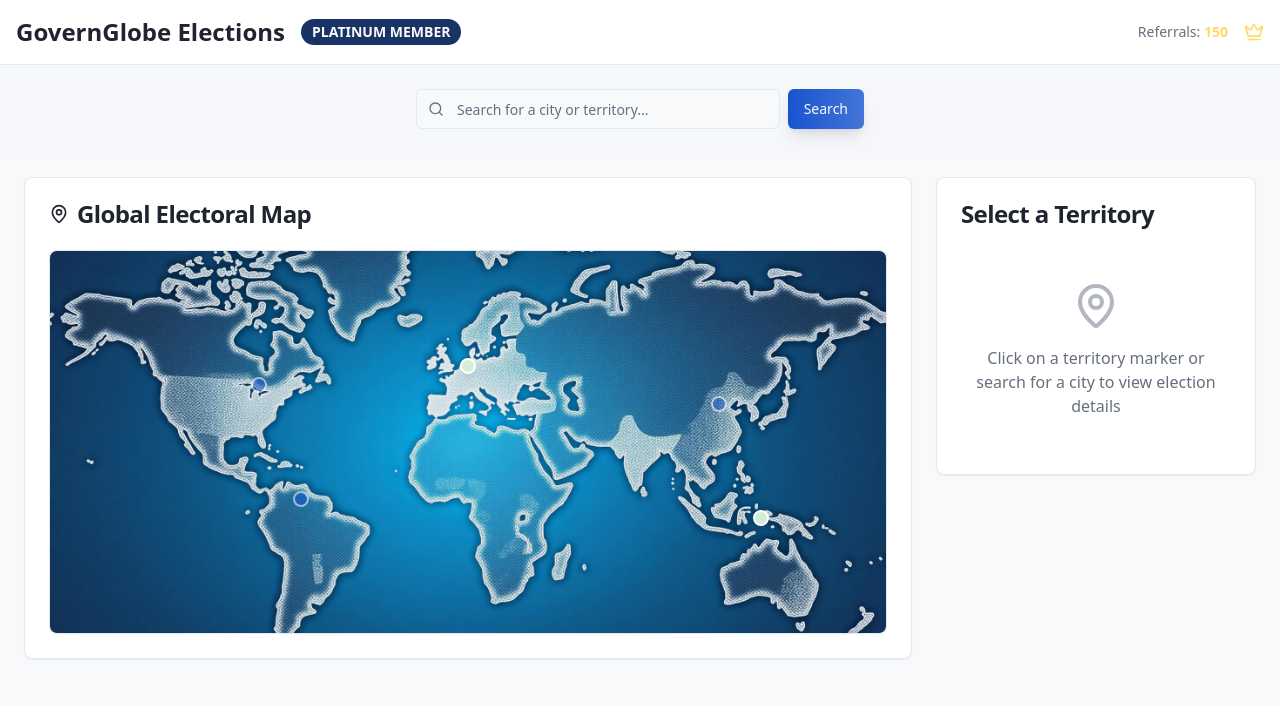
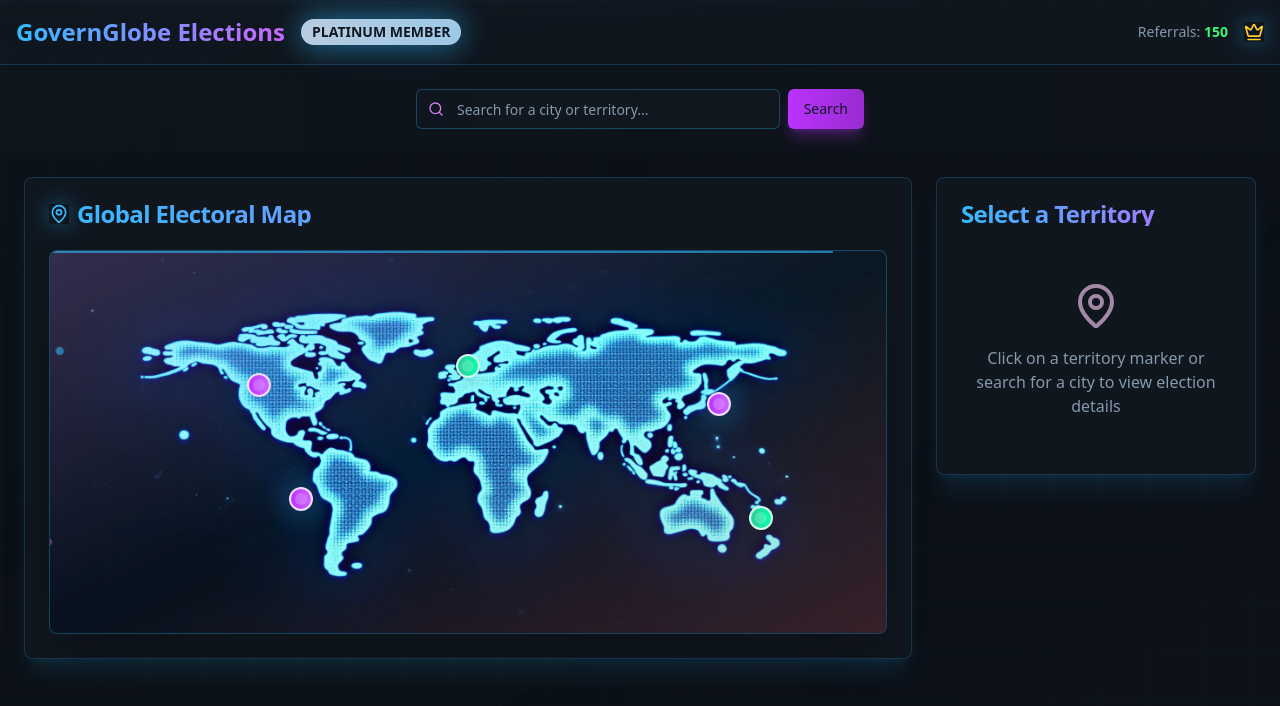
Before and after one commit to harryyatra506-sketch/govern-globe-elections, a React (Vite) app: page / in a window 1280 px wide. Shown: the top 706 px of the page. Built offline with nearby package versions, Linux system fonts and the light colour scheme.

Commit message:
Refine world map styling
Adjust world map to be more futuristic with modern, trendy lines and colors. Slow down the heartbeat animation for a better visual experience.

```diff
--- a/src/components/WorldMap.tsx
+++ b/src/components/WorldMap.tsx
@@ -4,7 +4,7 @@ import { Button } from './ui/button';
 import { Input } from './ui/input';
 import { Card, CardContent, CardHeader, CardTitle } from './ui/card';
 import { Badge } from './ui/badge';
-import worldMapBg from '@/assets/world-map-bg.jpg';
+import futuristicWorldMap from '@/assets/futuristic-world-map.jpg';
 
 interface Territory {
   id: string;
@@ -52,97 +52,139 @@ const WorldMap = () => {
   };
 
   return (
-    <div className="min-h-screen bg-background">
+    <div className="min-h-screen bg-background relative overflow-hidden">
+      {/* Futuristic Background Effects */}
+      <div className="absolute inset-0 opacity-30">
+        <div className="absolute top-0 left-0 w-full h-1 bg-gradient-to-r from-transparent via-primary to-transparent animate-scan-line"></div>
+        <div className="absolute inset-0 bg-gradient-to-br from-primary/5 via-transparent to-accent/5"></div>
+      </div>
+
+      {/* Animated Grid Overlay */}
+      <div className="absolute inset-0 opacity-20" style={{
+        backgroundImage: `
+          linear-gradient(rgba(0, 255, 255, 0.1) 1px, transparent 1px),
+          linear-gradient(90deg, rgba(0, 255, 255, 0.1) 1px, transparent 1px)
+        `,
+        backgroundSize: '50px 50px'
+      }}></div>
+
       {/* Header */}
-      <header className="border-b bg-card p-4">
+      <header className="relative z-10 border-b border-primary/20 bg-card/80 backdrop-blur-md p-4">
         <div className="max-w-7xl mx-auto flex justify-between items-center">
           <div className="flex items-center gap-4">
-            <h1 className="text-2xl font-bold text-foreground">GovernGlobe Elections</h1>
-            <Badge variant={user.tier === 'platinum' ? 'default' : 'secondary'} className="text-sm">
+            <h1 className="text-2xl font-bold bg-gradient-to-r from-primary to-accent bg-clip-text text-transparent">
+              GovernGlobe Elections
+            </h1>
+            <Badge
+              variant={user.tier === 'platinum' ? 'default' : 'secondary'}
+              className={`text-sm transition-all duration-300 ${
+                user.tier === 'platinum'
+                  ? 'bg-gradient-to-r from-platinum to-platinum/80 animate-glow-pulse'
+                  : 'bg-gradient-to-r from-secondary to-secondary/80'
+              }`}
+            >
               {user.tier.toUpperCase()} MEMBER
             </Badge>
           </div>
 
           <div className="flex items-center gap-4">
             <div className="text-sm text-muted-foreground">
-              Referrals: <span className="font-semibold text-gold">{user.referrals}</span>
+              Referrals: <span className="font-semibold text-gold animate-hologram">{user.referrals}</span>
             </div>
             {user.tier === 'platinum' && (
-              <Crown className="w-5 h-5 text-gold" />
+              <Crown className="w-5 h-5 text-gold animate-glow-pulse" />
             )}
           </div>
         </div>
       </header>
 
       {/* Search Bar */}
-      <div className="p-6 bg-muted/30">
+      <div className="relative z-10 p-6 bg-gradient-to-r from-card/50 to-card/30 backdrop-blur-sm">
         <div className="max-w-md mx-auto">
           <form onSubmit={handleSearchSubmit} className="flex gap-2">
             <div className="relative flex-1">
-              <Search className="absolute left-3 top-3 w-4 h-4 text-muted-foreground" />
+              <Search className="absolute left-3 top-3 w-4 h-4 text-primary animate-hologram" />
               <Input
                 placeholder="Search for a city or territory..."
                 value={searchTerm}
                 onChange={(e) => setSearchTerm(e.target.value)}
-                className="pl-10"
+                className="pl-10 bg-card/80 border-primary/30 focus:border-primary focus:ring-primary/20 transition-all duration-300"
               />
             </div>
-            <Button type="submit" variant="election">
+            <Button type="submit" variant="election" className="shadow-lg shadow-election/30">
               Search
             </Button>
           </form>
         </div>
       </div>
 
-      <div className="flex gap-6 p-6 max-w-7xl mx-auto">
+      <div className="relative z-10 flex gap-6 p-6 max-w-7xl mx-auto">
         {/* Map Section */}
         <div className="flex-1">
-          <Card>
+          <Card className="bg-card/80 backdrop-blur-md border-primary/20 shadow-xl shadow-primary/10">
             <CardHeader>
-              <CardTitle className="flex items-center gap-2">
-                <MapPin className="w-5 h-5" />
+              <CardTitle className="flex items-center gap-2 bg-gradient-to-r from-primary to-accent bg-clip-text text-transparent">
+                <MapPin className="w-5 h-5 text-primary animate-glow-pulse" />
                 Global Electoral Map
               </CardTitle>
             </CardHeader>
             <CardContent>
               <div
-                className="relative w-full h-96 bg-cover bg-center rounded-lg border overflow-hidden"
-                style={{ backgroundImage: `url(${worldMapBg})` }}
+                className="relative w-full h-96 bg-cover bg-center rounded-lg border border-primary/30 overflow-hidden shadow-2xl"
+                style={{ backgroundImage: `url(${futuristicWorldMap})` }}
               >
-                <div className="absolute inset-0 bg-primary/10"></div>
+                {/* Holographic overlay */}
+                <div className="absolute inset-0 bg-gradient-to-br from-primary/20 via-transparent to-accent/20 animate-hologram"></div>
+
+                {/* Scanning lines effect */}
+                <div className="absolute inset-0">
+                  <div className="absolute top-0 left-0 w-full h-0.5 bg-primary/60 animate-scan-line"></div>
+                  <div className="absolute bottom-0 right-0 w-full h-0.5 bg-accent/60 animate-scan-line" style={{ animationDelay: '2s' }}></div>
+                </div>
+
+                {/* Data flow lines */}
+                <div className="absolute inset-0 overflow-hidden">
+                  <div className="absolute top-1/4 left-0 w-2 h-2 bg-primary rounded-full animate-data-flow"></div>
+                  <div className="absolute top-3/4 left-0 w-2 h-2 bg-accent rounded-full animate-data-flow" style={{ animationDelay: '1s' }}></div>
+                </div>
 
                 {/* Territory Markers */}
                 {filteredTerritories.map((territory) => (
                   <button
                     key={territory.id}
                     onClick={() => handleTerritoryClick(territory)}
-                    className={`absolute transform -translate-x-1/2 -translate-y-1/2 w-4 h-4 rounded-full border-2 border-white shadow-lg transition-all duration-200 hover:scale-150 ${
+                    className={`absolute transform -translate-x-1/2 -translate-y-1/2 w-6 h-6 rounded-full border-2 border-white/80 shadow-lg transition-all duration-300 hover:scale-150 hover:shadow-xl group ${
                       territory.hasElection
-                        ? 'bg-election animate-pulse'
+                        ? 'bg-gradient-to-r from-election to-accent animate-glow-pulse shadow-election/50'
                         : territory.governor
-                        ? 'bg-gold'
-                        : 'bg-territory'
+                        ? 'bg-gradient-to-r from-gold to-gold/80 animate-glow-pulse shadow-gold/50'
+                        : 'bg-gradient-to-r from-territory to-secondary hover:shadow-territory/50'
                     }`}
                     style={{
                       left: `${territory.coordinates.x}%`,
                       top: `${territory.coordinates.y}%`,
                     }}
                     title={territory.name}
-                  />
+                  >
+                    {/* Inner glow effect */}
+                    <div className="absolute inset-1 rounded-full bg-white/20 animate-hologram"></div>
+                  </button>
                 ))}
 
                 {selectedTerritory && (
                   <div
-                    className="absolute transform -translate-x-1/2 -translate-y-full bg-card border rounded-lg p-2 shadow-lg z-10"
+                    className="absolute transform -translate-x-1/2 -translate-y-full bg-card/90 backdrop-blur-md border border-primary/30 rounded-lg p-3 shadow-xl shadow-primary/20 z-10 animate-glow-pulse"
                     style={{
                       left: `${selectedTerritory.coordinates.x}%`,
                       top: `${selectedTerritory.coordinates.y}%`,
                     }}
                   >
-                    <div className="text-sm font-semibold">{selectedTerritory.name}</div>
+                    <div className="text-sm font-semibold text-primary">{selectedTerritory.name}</div>
                     <div className="text-xs text-muted-foreground">
                       {selectedTerritory.applicants} applicants
                     </div>
+                    {/* Connecting line */}
+                    <div className="absolute top-full left-1/2 transform -translate-x-1/2 w-0.5 h-4 bg-primary animate-hologram"></div>
                   </div>
                 )}
               </div>
@@ -153,45 +195,51 @@ const WorldMap = () => {
         {/* Territory Details */}
         <div className="w-80">
           {selectedTerritory ? (
-            <Card>
+            <Card className="bg-card/80 backdrop-blur-md border-primary/20 shadow-xl shadow-primary/10">
               <CardHeader>
                 <CardTitle className="flex items-center justify-between">
-                  {selectedTerritory.name}
+                  <span className="bg-gradient-to-r from-primary to-accent bg-clip-text text-transparent">
+                    {selectedTerritory.name}
+                  </span>
                   {selectedTerritory.hasElection && (
-                    <Badge variant="destructive">ELECTION ACTIVE</Badge>
+                    <Badge variant="destructive" className="animate-glow-pulse shadow-lg shadow-destructive/30">
+                      ELECTION ACTIVE
+                    </Badge>
                   )}
                 </CardTitle>
               </CardHeader>
               <CardContent className="space-y-4">
                 <div className="flex items-center gap-2 text-sm">
-                  <Users className="w-4 h-4" />
+                  <Users className="w-4 h-4 text-primary animate-hologram" />
                   <span>{selectedTerritory.applicants} Applicants</span>
                 </div>
 
                 {selectedTerritory.governor && (
-                  <div className="p-3 bg-gold/10 rounded-lg border border-gold/20">
-                    <div className="text-sm font-medium text-gold-foreground">Current Governor</div>
-                    <div className="text-lg font-bold">{selectedTerritory.governor}</div>
+                  <div className="p-3 bg-gradient-to-r from-gold/20 to-gold/10 rounded-lg border border-gold/30 animate-glow-pulse">
+                    <div className="text-sm font-medium text-gold">Current Governor</div>
+                    <div className="text-lg font-bold bg-gradient-to-r from-gold to-gold/80 bg-clip-text text-transparent">
+                      {selectedTerritory.governor}
+                    </div>
                   </div>
                 )}
 
                 <div className="space-y-2">
-                  <div className="text-sm font-medium">Application Status</div>
+                  <div className="text-sm font-medium text-primary">Application Status</div>
                   {user.tier === 'platinum' ? (
-                    <Button variant="election" className="w-full">
+                    <Button variant="election" className="w-full shadow-lg shadow-election/30 hover:shadow-election/50 transition-all duration-300">
                       Apply for Governor
                     </Button>
                   ) : user.tier === 'gold' ? (
                     <div className="text-sm text-muted-foreground">
                       Reach 100 referrals to unlock governor applications
                       <div className="mt-2">
-                        <div className="w-full bg-muted rounded-full h-2">
+                        <div className="w-full bg-muted rounded-full h-2 border border-primary/20">
                           <div
-                            className="bg-gold h-2 rounded-full transition-all duration-500"
+                            className="bg-gradient-to-r from-gold to-gold/80 h-2 rounded-full transition-all duration-500 animate-glow-pulse"
                             style={{ width: `${Math.min((user.referrals / 100) * 100, 100)}%` }}
                           ></div>
                         </div>
-                        <div className="text-xs mt-1">{user.referrals}/100 referrals</div>
+                        <div className="text-xs mt-1 text-gold">{user.referrals}/100 referrals</div>
                       </div>
                     </div>
                   ) : (
@@ -202,13 +250,13 @@ const WorldMap = () => {
                 </div>
 
                 {selectedTerritory.hasElection && (
-                  <div className="border-t pt-4">
-                    <div className="text-sm font-medium mb-2">Active Candidates</div>
+                  <div className="border-t border-primary/20 pt-4">
+                    <div className="text-sm font-medium mb-2 text-primary">Active Candidates</div>
                     <div className="space-y-2">
                       {['Sarah Johnson', 'Michael Chen', 'Elena Rodriguez'].map((candidate, index) => (
-                        <div key={index} className="flex items-center justify-between p-2 bg-muted/50 rounded">
+                        <div key={index} className="flex items-center justify-between p-2 bg-gradient-to-r from-muted/50 to-transparent rounded border border-primary/10 hover:border-primary/30 transition-all duration-300">
                           <span className="text-sm">{candidate}</span>
-                          <Button variant="outline" size="sm">
+                          <Button variant="outline" size="sm" className="border-primary/30 hover:border-primary hover:shadow-lg hover:shadow-primary/20 transition-all duration-300">
                             View Profile
                           </Button>
                         </div>
@@ -219,13 +267,15 @@ const WorldMap = () => {
               </CardContent>
             </Card>
           ) : (
-            <Card>
+            <Card className="bg-card/80 backdrop-blur-md border-primary/20 shadow-xl shadow-primary/10">
               <CardHeader>
-                <CardTitle>Select a Territory</CardTitle>
+                <CardTitle className="bg-gradient-to-r from-primary to-accent bg-clip-text text-transparent">
+                  Select a Territory
+                </CardTitle>
               </CardHeader>
               <CardContent>
                 <div className="text-center text-muted-foreground py-8">
-                  <MapPin className="w-12 h-12 mx-auto mb-4 opacity-50" />
+                  <MapPin className="w-12 h-12 mx-auto mb-4 opacity-50 animate-hologram" />
                   <p>Click on a territory marker or search for a city to view election details</p>
                 </div>
               </CardContent>
--- a/src/index.css
+++ b/src/index.css
@@ -8,44 +8,60 @@ All colors MUST be HSL.
 
 @layer base {
   :root {
-    --background: 220 30% 98%;
-    --foreground: 220 20% 15%;
+    --background: 215 30% 7%;
+    --foreground: 210 40% 95%;
 
-    --card: 0 0% 100%;
-    --card-foreground: 220 20% 15%;
+    --card: 215 30% 10%;
+    --card-foreground: 210 40% 95%;
 
-    --popover: 0 0% 100%;
-    --popover-foreground: 220 20% 15%;
+    --popover: 215 30% 10%;
+    --popover-foreground: 210 40% 95%;
 
-    --primary: 220 60% 25%;
-    --primary-foreground: 0 0% 98%;
+    --primary: 200 100% 60%;
+    --primary-foreground: 215 30% 10%;
 
-    --secondary: 45 100% 85%;
-    --secondary-foreground: 220 60% 25%;
+    --secondary: 160 100% 50%;
+    --secondary-foreground: 215 30% 10%;
 
-    --muted: 220 15% 95%;
-    --muted-foreground: 220 10% 45%;
+    --muted: 215 30% 15%;
+    --muted-foreground: 210 20% 60%;
 
-    --accent: 220 15% 95%;
-    --accent-foreground: 220 60% 25%;
+    --accent: 280 100% 70%;
+    --accent-foreground: 215 30% 10%;
 
     --destructive: 0 84.2% 60.2%;
     --destructive-foreground: 210 40% 98%;
 
-    /* Government/Election Theme Colors */
-    --gold: 45 100% 70%;
-    --gold-foreground: 220 60% 25%;
-    --platinum: 220 15% 85%;
-    --platinum-foreground: 220 60% 25%;
-    --election: 220 80% 45%;
-    --election-foreground: 0 0% 98%;
-    --territory: 120 40% 88%;
-    --territory-foreground: 120 40% 25%;
+    /* Futuristic Colors */
+    --neon-blue: 200 100% 60%;
+    --neon-cyan: 180 100% 50%;
+    --neon-purple: 280 100% 70%;
+    --neon-green: 120 100% 50%;
+    --dark-bg: 215 30% 7%;
+    --dark-surface: 215 30% 10%;
+    --grid-color: 200 100% 60%;
 
-    /* Gradients */
-    --gradient-primary: linear-gradient(135deg, hsl(var(--primary)), hsl(220 80% 35%));
-    --gradient-gold: linear-gradient(135deg, hsl(var(--gold)), hsl(35 100% 60%));
-    --gradient-platinum: linear-gradient(135deg, hsl(var(--platinum)), hsl(220 20% 90%));
+    /* Gold/Platinum kept but enhanced */
+    --gold: 45 100% 60%;
+    --gold-foreground: 215 30% 10%;
+    --platinum: 210 40% 80%;
+    --platinum-foreground: 215 30% 10%;
+    --election: 280 100% 60%;
+    --election-foreground: 215 30% 10%;
+    --territory: 160 60% 50%;
+    --territory-foreground: 215 30% 10%;
+
+    /* Futuristic Gradients */
+    --gradient-primary: linear-gradient(135deg, hsl(var(--neon-blue)), hsl(var(--neon-cyan)));
+    --gradient-neon: linear-gradient(135deg, hsl(var(--neon-purple)), hsl(var(--neon-blue)));
+    --gradient-gold: linear-gradient(135deg, hsl(var(--gold)), hsl(25 100% 50%));
+    --gradient-platinum: linear-gradient(135deg, hsl(var(--platinum)), hsl(200 40% 70%));
+    --gradient-surface: linear-gradient(135deg, hsl(var(--dark-surface)), hsl(215 30% 12%));
+
+    /* Glow Effects */
+    --glow-blue: 0 0 20px hsl(var(--neon-blue) / 0.5);
+    --glow-purple: 0 0 20px hsl(var(--neon-purple) / 0.5);
+    --glow-green: 0 0 20px hsl(var(--neon-green) / 0.5);
 
     --border: 214.3 31.8% 91.4%;
     --input: 214.3 31.8% 91.4%;
--- a/tailwind.config.ts
+++ b/tailwind.config.ts
@@ -100,11 +100,54 @@ export default {
 					to: {
 						height: '0'
 					}
+				},
+				'glow-pulse': {
+					'0%, 100%': {
+						boxShadow: '0 0 20px hsl(var(--neon-blue) / 0.3)'
+					},
+					'50%': {
+						boxShadow: '0 0 40px hsl(var(--neon-blue) / 0.6), 0 0 60px hsl(var(--neon-blue) / 0.4)'
+					}
+				},
+				'scan-line': {
+					'0%': {
+						transform: 'translateX(-100%)'
+					},
+					'100%': {
+						transform: 'translateX(100vw)'
+					}
+				},
+				'data-flow': {
+					'0%': {
+						transform: 'translateX(-100%) rotate(0deg)',
+						opacity: '0'
+					},
+					'50%': {
+						opacity: '1'
+					},
+					'100%': {
+						transform: 'translateX(100%) rotate(360deg)',
+						opacity: '0'
+					}
+				},
+				'hologram': {
+					'0%, 100%': {
+						opacity: '0.8',
+						filter: 'hue-rotate(0deg)'
+					},
+					'50%': {
+						opacity: '1',
+						filter: 'hue-rotate(90deg)'
+					}
 				}
 			},
 			animation: {
 				'accordion-down': 'accordion-down 0.2s ease-out',
-				'accordion-up': 'accordion-up 0.2s ease-out'
+				'accordion-up': 'accordion-up 0.2s ease-out',
+				'glow-pulse': 'glow-pulse 3s ease-in-out infinite',
+				'scan-line': 'scan-line 4s linear infinite',
+				'data-flow': 'data-flow 2s ease-in-out infinite',
+				'hologram': 'hologram 4s ease-in-out infinite'
 			}
 		}
 	},
```
Also changed, not shown: src/assets/futuristic-world-map.jpg (added).
